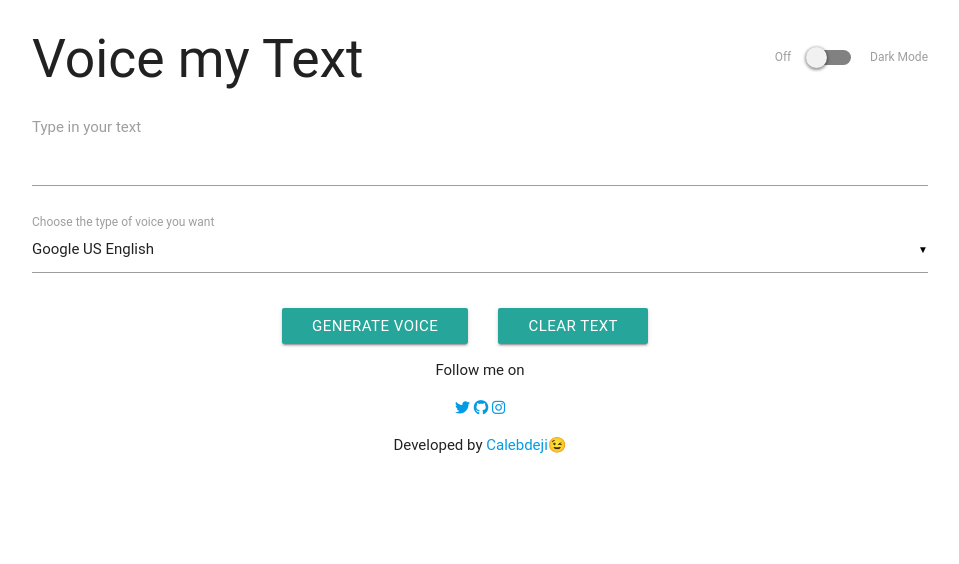
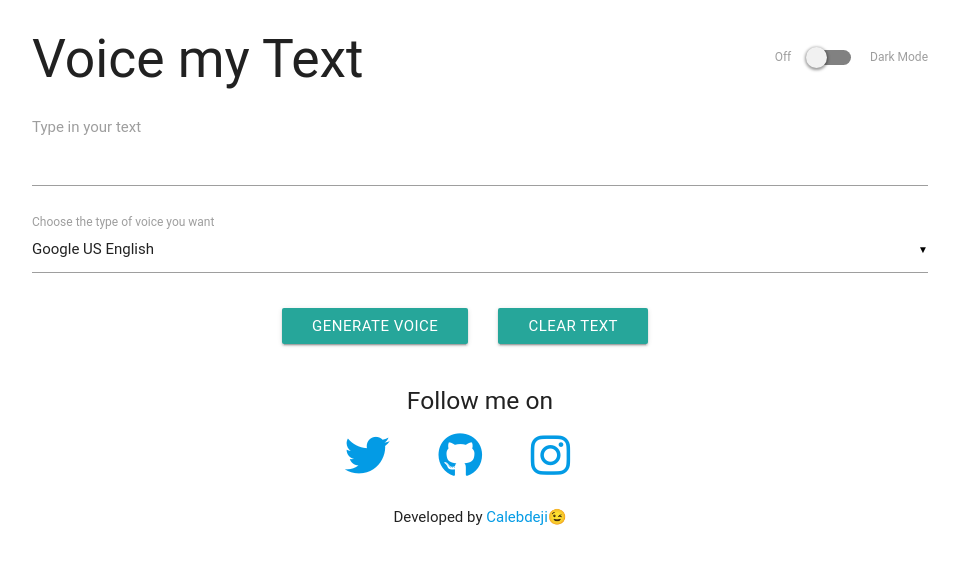
Before and after one commit to calebdeji/voice-my-text, a website: page index.html in a window 1280 px wide. Shown: the whole page, without its empty margins (160-1119 px from the left). Drawn offline with Linux system fonts and the light colour scheme; a web font is replaced by a local one.

Commit message:
I think I am done with this project

```diff
--- a/css/app.css
+++ b/css/app.css
@@ -40,6 +40,11 @@ body footer {
   display: flex;
   flex-direction: column;
   align-items: center;
+  margin-top: 2em;
+}
+body footer .social-media a {
+  margin-right: 1em;
+  font-size: 3em;
 }
 
 /* ul.dropdown-content.select-dropdown.modified-color,
--- a/index.html
+++ b/index.html
@@ -68,14 +68,14 @@
       </form>
     </main>
     <footer>
-      <p>Follow me on</p>
+      <h5>Follow me on</h5>
       <div class="social-media">
         <a href="https://twitter.com/calebdeji06"
-          ><i class="fa fa-twitter"></i
+          ><i class="fab fa-twitter"></i
         ></a>
-        <a href="https://github.com/calebdeji"><i class="fa fa-github"></i></a>
+        <a href="https://github.com/calebdeji"><i class="fab fa-github"></i></a>
         <a href="https://instagram.com/calebdeji06">
-          <i class="fa fa-instagram"></i
+          <i class="fab fa-instagram"></i
         ></a>
       </div>
       <p>
```
